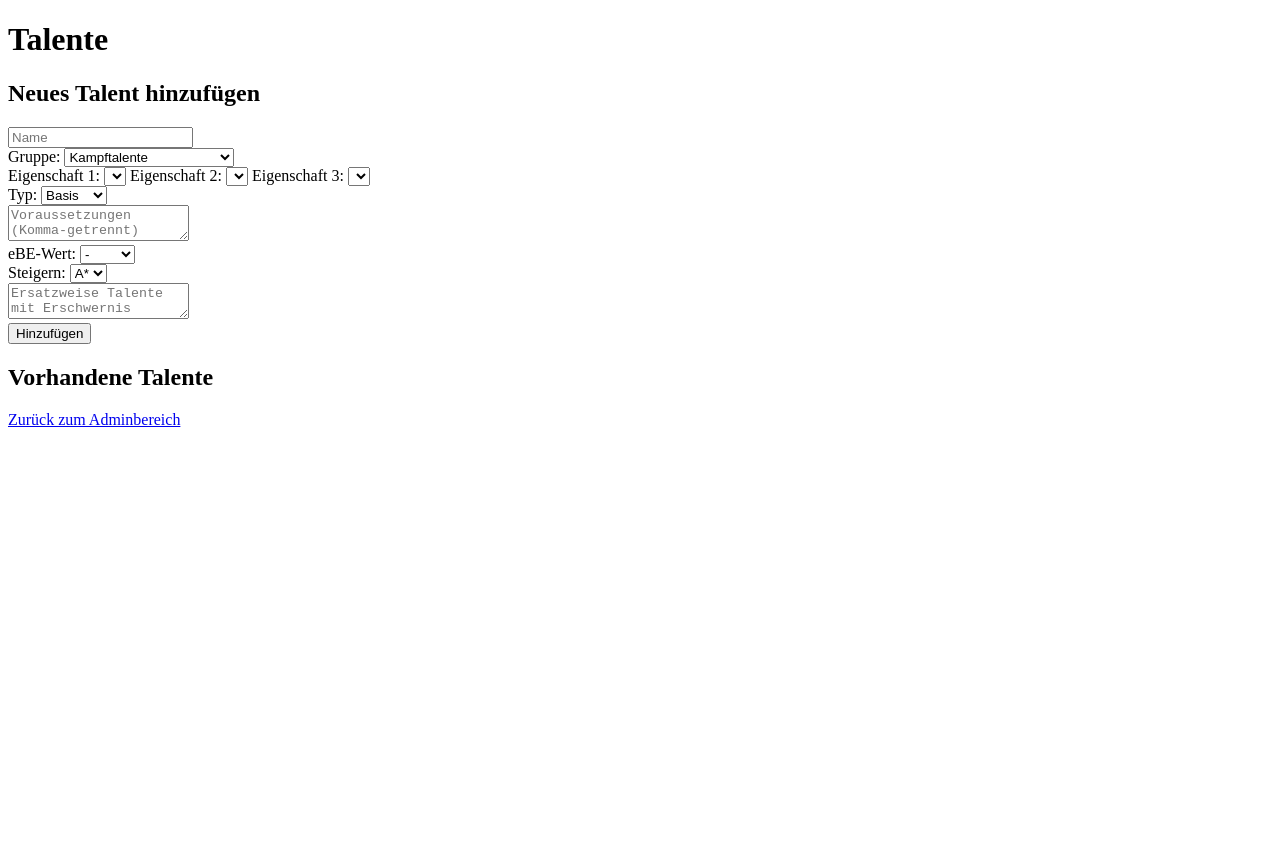
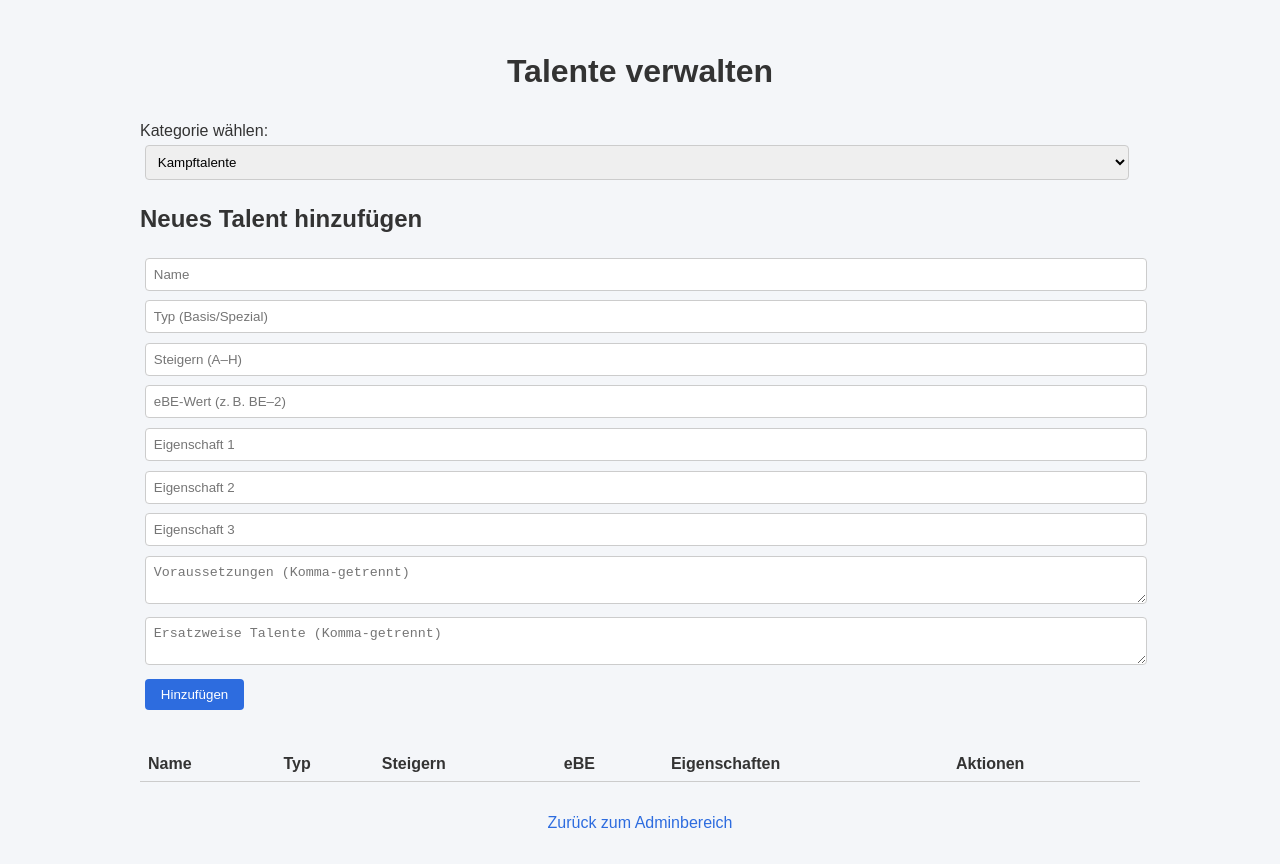
Before and after one commit to Eztof/DSA, a plain HTML site: page admin-talente.html in a window 1280 px wide. Both pictures are taken after a click on the button "Hinzufügen". Before the commit the page ends 800 px from the top, so only its background shows below. Drawn offline with Linux system fonts and the light colour scheme; no server answers.

Commit message:
Update admin-talente.html

```diff
--- a/admin-talente.html
+++ b/admin-talente.html
@@ -1,199 +1,223 @@
 <!DOCTYPE html>
-<html>
+<html lang="de">
 <head>
-  <meta charset="UTF-8">
+  <meta charset="UTF-8" />
   <title>Talente verwalten</title>
+  <style>
+    body {
+      font-family: Arial, sans-serif;
+      background-color: #f4f6f9;
+      margin: 0;
+      padding: 2rem;
+      color: #333;
+    }
+
+    h1 {
+      text-align: center;
+      margin-bottom: 2rem;
+    }
+
+    .container {
+      max-width: 1000px;
+      margin: auto;
+    }
+
+    input, select, textarea {
+      padding: 0.5rem;
+      margin: 0.3rem;
+      border: 1px solid #ccc;
+      border-radius: 4px;
+      width: calc(100% - 1rem);
+    }
+
+    textarea {
+      resize: vertical;
+    }
+
+    button {
+      padding: 0.5rem 1rem;
+      background-color: #2d6cdf;
+      color: white;
+      border: none;
+      border-radius: 4px;
+      cursor: pointer;
+      margin: 0.3rem;
+    }
+
+    button:hover {
+      background-color: #1f4fb8;
+    }
+
+    table {
+      width: 100%;
+      border-collapse: collapse;
+      margin-top: 2rem;
+    }
+
+    th, td {
+      padding: 0.5rem;
+      border-bottom: 1px solid #ccc;
+      text-align: left;
+    }
+
+    .back-link {
+      display: block;
+      text-align: center;
+      margin-top: 2rem;
+      text-decoration: none;
+      color: #2d6cdf;
+    }
+
+    .back-link:hover {
+      text-decoration: underline;
+    }
+  </style>
 </head>
 <body>
-  <h1>Talente</h1>
+  <div class="container">
+    <h1>Talente verwalten</h1>
 
-  <h2>Neues Talent hinzufügen</h2>
-  <input id="name" placeholder="Name"><br>
+    <label for="kategorieSelect">Kategorie wählen:</label>
+    <select id="kategorieSelect" onchange="ladeTalente()">
+      <option>Kampftalente</option>
+      <option>KoerperlicheTalente</option>
+      <option>GesellschaftlicheTalente</option>
+      <option>Naturtalente</option>
+      <option>Wissenstalente</option>
+      <option>Handwerkstalente</option>
+    </select>
 
-  <label>Gruppe:</label>
-  <select id="gruppe">
-    <option>Kampftalente</option>
-    <option>Körperliche Talente</option>
-    <option>Gesellschaftliche Talente</option>
-    <option>Natur-Talente</option>
-    <option>Wissenstalente</option>
-    <option>Sprachen/Schriften</option>
-    <option>Handwerkstalente</option>
-  </select><br>
+    <h2>Neues Talent hinzufügen</h2>
+    <input id="name" placeholder="Name">
+    <input id="typ" placeholder="Typ (Basis/Spezial)">
+    <input id="steigern" placeholder="Steigern (A–H)">
+    <input id="ebe" placeholder="eBE-Wert (z. B. BE–2)">
+    <input id="eigenschaft1" placeholder="Eigenschaft 1">
+    <input id="eigenschaft2" placeholder="Eigenschaft 2">
+    <input id="eigenschaft3" placeholder="Eigenschaft 3">
+    <textarea id="voraussetzungen" placeholder="Voraussetzungen (Komma-getrennt)"></textarea>
+    <textarea id="ersatzweise" placeholder="Ersatzweise Talente (Komma-getrennt)"></textarea>
+    <button onclick="hinzufuegenTalent()">Hinzufügen</button>
 
-  <div id="eigenschafts-container">
-    <label>Eigenschaft 1:</label>
-    <select id="eigenschaft1"></select>
-    <label>Eigenschaft 2:</label>
-    <select id="eigenschaft2"></select>
-    <label>Eigenschaft 3:</label>
-    <select id="eigenschaft3"></select><br>
+    <table>
+      <thead>
+        <tr>
+          <th>Name</th>
+          <th>Typ</th>
+          <th>Steigern</th>
+          <th>eBE</th>
+          <th>Eigenschaften</th>
+          <th>Aktionen</th>
+        </tr>
+      </thead>
+      <tbody id="talentTabelle"></tbody>
+    </table>
+
+    <a class="back-link" href="admin.html">Zurück zum Adminbereich</a>
   </div>
-
-  <div id="kategorie-container" style="display: none;">
-    <label>Kategorie:</label>
-    <select id="kategorie">
-      <option>Bewaffneter Nahkampf</option>
-      <option>Fernkampf</option>
-      <option>Waffenlos</option>
-    </select><br>
-  </div>
-
-  <label>Typ:</label>
-  <select id="typ">
-    <option>Basis</option>
-    <option>Spezial</option>
-  </select><br>
-
-  <textarea id="voraussetzungen" placeholder="Voraussetzungen (Komma-getrennt)"></textarea><br>
-
-  <label>eBE-Wert:</label>
-  <select id="ebe">
-    <option>-</option>
-    <option>BE</option>
-    <option>BE–1</option>
-    <option>BE–2</option>
-    <option>BE–3</option>
-    <option>BE–4</option>
-    <option>BE–5</option>
-    <option>x2</option>
-  </select><br>
-
-  <label>Steigern:</label>
-  <select id="steigern">
-    <option>A*</option>
-    <option>A</option>
-    <option>B</option>
-    <option>C</option>
-    <option>D</option>
-    <option>E</option>
-    <option>F</option>
-    <option>G</option>
-    <option>H</option>
-  </select><br>
-
-  <textarea id="ersatzweise" placeholder="Ersatzweise Talente mit Erschwernis (Komma-getrennt)"></textarea><br>
-
-  <button onclick="hinzufuegen()">Hinzufügen</button>
-
-  <h2>Vorhandene Talente</h2>
-  <div id="liste"></div>
-
-  <a href="admin.html">Zurück zum Adminbereich</a>
 
   <script type="module">
     import { initializeApp } from "https://www.gstatic.com/firebasejs/10.12.0/firebase-app.js";
     import {
-      getFirestore, collection, getDocs, setDoc, deleteDoc, doc
+      getFirestore, collection, getDocs, setDoc, updateDoc, deleteDoc, doc
     } from "https://www.gstatic.com/firebasejs/10.12.0/firebase-firestore.js";
 
     const firebaseConfig = {
       apiKey: "AIzaSyBHIftX5AvSJaPAiUIek0TBVjEtxwZo7Ow",
       authDomain: "dsapp-6722f.firebaseapp.com",
-      projectId: "dsapp-6722f",
+      projectId: "dsapp-6722f"
     };
 
     const app = initializeApp(firebaseConfig);
     const db = getFirestore(app);
-    const talenteRef = collection(db, "talente");
-    const eigenschaftenRef = collection(db, "eigenschaften");
 
-    const dropdowns = ["eigenschaft1", "eigenschaft2", "eigenschaft3"];
+    async function ladeTalente() {
+      const kategorie = document.getElementById("kategorieSelect").value;
+      const ref = collection(db, kategorie);
+      const snapshot = await getDocs(ref);
 
-    async function ladeEigenschaftsDropdowns() {
-      const snapshot = await getDocs(eigenschaftenRef);
-      const kuerzel = [];
-      snapshot.forEach(doc => {
-        kuerzel.push(doc.data().kuerzel);
-      });
+      const table = document.getElementById("talentTabelle");
+      table.innerHTML = "";
 
-      dropdowns.forEach(id => {
-        const select = document.getElementById(id);
-        select.innerHTML = "";
-        kuerzel.forEach(k => {
-          const opt = document.createElement("option");
-          opt.value = k;
-          opt.textContent = k;
-          select.appendChild(opt);
-        });
+      snapshot.forEach(docSnap => {
+        const id = docSnap.id;
+        const data = docSnap.data();
+
+        const row = document.createElement("tr");
+        row.innerHTML = `
+          <td><input id="name-${id}" value="${data.name}"></td>
+          <td><input id="typ-${id}" value="${data.typ}"></td>
+          <td><input id="steigern-${id}" value="${data.steigern}"></td>
+          <td><input id="ebe-${id}" value="${data.ebe}"></td>
+          <td>
+            <input id="e1-${id}" value="${data.eigenschaft1 || ''}" style="width: 30%">
+            <input id="e2-${id}" value="${data.eigenschaft2 || ''}" style="width: 30%">
+            <input id="e3-${id}" value="${data.eigenschaft3 || ''}" style="width: 30%">
+          </td>
+          <td>
+            <button onclick="speichereTalent('${id}')">Speichern</button>
+            <button onclick="loescheTalent('${id}')">Löschen</button>
+          </td>
+        `;
+        table.appendChild(row);
       });
     }
 
-    document.getElementById("gruppe").addEventListener("change", () => {
-      const gruppe = document.getElementById("gruppe").value;
-      const isKampf = gruppe === "Kampftalente";
-      document.getElementById("eigenschafts-container").style.display = isKampf ? "none" : "block";
-      document.getElementById("kategorie-container").style.display = isKampf ? "block" : "none";
-    });
-
-    async function ladeTalente() {
-      const container = document.getElementById("liste");
-      container.innerHTML = "";
-
-      const snapshot = await getDocs(talenteRef);
-      snapshot.forEach((eintrag) => {
-        const data = eintrag.data();
-        const id = eintrag.id;
-
-        const eigenschaftenText = data.gruppe === "Kampftalente"
-          ? `Kategorie: ${data.kategorie}`
-          : `Eigenschaften: ${data.eigenschaft1}, ${data.eigenschaft2}, ${data.eigenschaft3}`;
-
-        const div = document.createElement("div");
-        div.innerHTML = `<strong>${data.name}</strong> (${data.gruppe}) – Typ: ${data.typ}<br>
-          ${eigenschaftenText}<br>
-          eBE: ${data.ebe}, Steigern: ${data.steigern}<br>
-          Voraussetzungen: ${data.voraussetzungen?.join(", ") || "Keine"}<br>
-          Ersatzweise: ${data.ersatzweise?.join(", ") || "Keine"}<br>
-          <button onclick="loescheTalent('${id}')">Löschen</button><br><br>`;
-        container.appendChild(div);
-      });
-    }
-
-    window.hinzufuegen = async function () {
+    window.hinzufuegenTalent = async function () {
+      const kategorie = document.getElementById("kategorieSelect").value;
       const name = document.getElementById("name").value.trim();
-      const gruppe = document.getElementById("gruppe").value;
-      const isKampf = gruppe === "Kampftalente";
-
-      let eigenschaft1 = null, eigenschaft2 = null, eigenschaft3 = null, kategorie = null;
-
-      if (isKampf) {
-        kategorie = document.getElementById("kategorie").value;
-      } else {
-        eigenschaft1 = document.getElementById("eigenschaft1").value;
-        eigenschaft2 = document.getElementById("eigenschaft2").value;
-        eigenschaft3 = document.getElementById("eigenschaft3").value;
-      }
-
-      const typ = document.getElementById("typ").value;
+      const typ = document.getElementById("typ").value.trim();
+      const steigern = document.getElementById("steigern").value.trim();
+      const ebe = document.getElementById("ebe").value.trim();
+      const eigenschaft1 = document.getElementById("eigenschaft1").value.trim();
+      const eigenschaft2 = document.getElementById("eigenschaft2").value.trim();
+      const eigenschaft3 = document.getElementById("eigenschaft3").value.trim();
       const voraussetzungen = document.getElementById("voraussetzungen").value.split(",").map(s => s.trim()).filter(Boolean);
-      const ebe = document.getElementById("ebe").value;
-      const steigern = document.getElementById("steigern").value;
       const ersatzweise = document.getElementById("ersatzweise").value.split(",").map(s => s.trim()).filter(Boolean);
 
-      if (!name || !ebe || !steigern || (isKampf && !kategorie) || (!isKampf && (!eigenschaft1 || !eigenschaft2 || !eigenschaft3))) {
-        alert("Bitte alle Pflichtfelder ausfüllen.");
+      if (!name || !typ || !steigern) {
+        alert("Pflichtfelder fehlen.");
         return;
       }
 
       const id = name.toLowerCase().replace(/\s+/g, "-");
-      await setDoc(doc(db, "talente", id), {
-        name, gruppe, typ, voraussetzungen, ebe, ersatzweise, steigern,
-        eigenschaft1, eigenschaft2, eigenschaft3, kategorie
+
+      await setDoc(doc(db, kategorie, id), {
+        name, typ, steigern, ebe,
+        eigenschaft1, eigenschaft2, eigenschaft3,
+        voraussetzungen, ersatzweise
       });
 
-      document.querySelectorAll("input, textarea").forEach(el => el.value = "");
       ladeTalente();
     };
 
+    window.speichereTalent = async function (id) {
+      const kategorie = document.getElementById("kategorieSelect").value;
+      const name = document.getElementById(`name-${id}`).value.trim();
+      const typ = document.getElementById(`typ-${id}`).value.trim();
+      const steigern = document.getElementById(`steigern-${id}`).value.trim();
+      const ebe = document.getElementById(`ebe-${id}`).value.trim();
+      const eigenschaft1 = document.getElementById(`e1-${id}`).value.trim();
+      const eigenschaft2 = document.getElementById(`e2-${id}`).value.trim();
+      const eigenschaft3 = document.getElementById(`e3-${id}`).value.trim();
+
+      await updateDoc(doc(db, kategorie, id), {
+        name, typ, steigern, ebe,
+        eigenschaft1, eigenschaft2, eigenschaft3
+      });
+
+      alert("Talent gespeichert.");
+    };
+
     window.loescheTalent = async function (id) {
+      const kategorie = document.getElementById("kategorieSelect").value;
       if (confirm(`Talent "${id}" wirklich löschen?`)) {
-        await deleteDoc(doc(db, "talente", id));
+        await deleteDoc(doc(db, kategorie, id));
         ladeTalente();
       }
     };
 
-    ladeEigenschaftsDropdowns().then(ladeTalente);
+    ladeTalente();
   </script>
 </body>
 </html>
```
